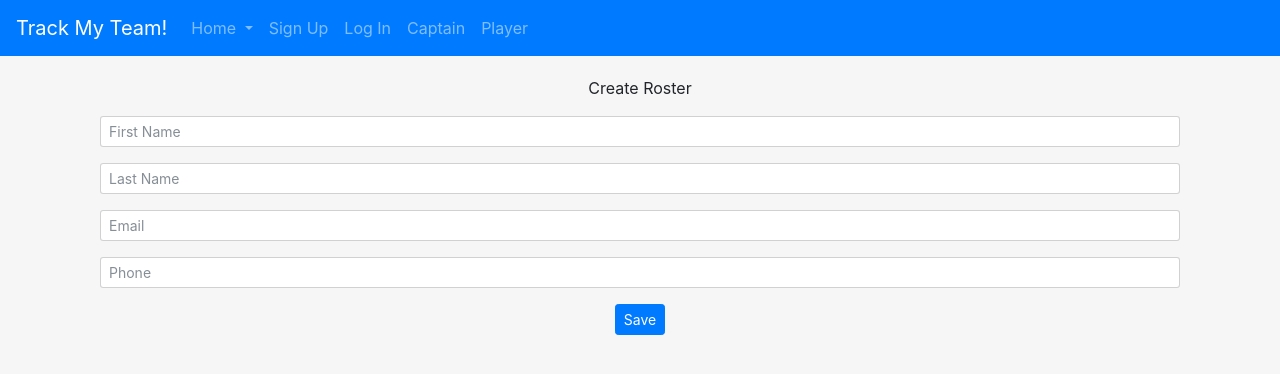
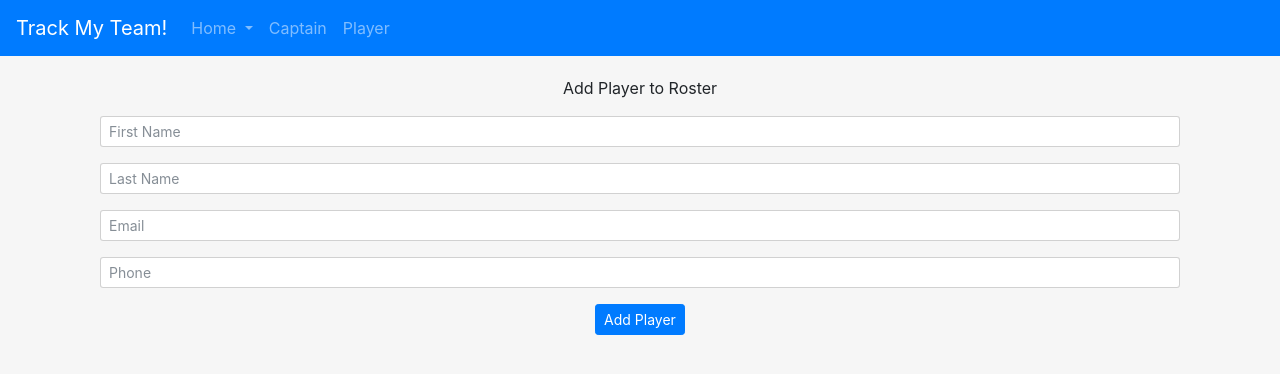
Before and after one commit to saundesh/track-my-team, a Django app: page /captain/create-roster/ in a window 1280 px wide. Shown: the top 374 px of the page. Run offline with Django 3.2, Linux system fonts and the light colour scheme; some libraries are stand-ins or nearby versions.

Commit message:
fixed navbar dropdown menu

```diff
--- a/track_my_team/website/templates/website/create-roster.html
+++ b/track_my_team/website/templates/website/create-roster.html
@@ -4,7 +4,7 @@
 
 {% block body %}
 <div class="container text-center" style="padding-top: 20px">
-    <p>Create Roster</p>
+    <p>Add Player to Roster</p>
     <form class="create-roster-form">
         <div class="form-group">
             <div class="col-sm">
@@ -26,7 +26,7 @@
                 <input type="tel" class="form-control form-control-sm" placeholder="Phone">
             </div>
         </div>
-        <button type="submit" class="btn btn-primary btn-sm">Save</button>
+        <button type="submit" class="btn btn-primary btn-sm">Add Player</button>
     </form>
 </div>
 {% endblock %}
--- a/track_my_team/website/templates/website/create-team.html
+++ b/track_my_team/website/templates/website/create-team.html
@@ -26,7 +26,7 @@
                 <input type="number" class="form-control form-control-sm" placeholder="Zip Code" required>
             </div>
         </div>
-        <button type="submit" class="btn btn-primary btn-sm">Save</button>
+        <button type="submit" class="btn btn-primary btn-sm">Create Team</button>
     </form>
 </div>
 {% endblock %}
--- a/track_my_team/website/templates/website/header.html
+++ b/track_my_team/website/templates/website/header.html
@@ -6,9 +6,6 @@
 	{% load staticfiles %}
     <link rel="stylesheet" href="https://maxcdn.bootstrapcdn.com/bootstrap/4.0.0-beta/css/bootstrap.min.css">
     <!-- <link rel="stylesheet" type="text/css" href="{% static 'website/style.css' %}"/> -->
-    <script src="https://code.jquery.com/jquery-3.2.1.slim.min.js"></script>
-    <script src="https://maxcdn.bootstrapcdn.com/bootstrap/4.0.0-beta/js/bootstrap.min.js"></script>
-    <script src="https://cdnjs.cloudflare.com/ajax/libs/popper.js/1.11.0/umd/popper.min.js"></script>
 </head>
 <body class="body" style="background-color:#f6f6f6">
 <nav class="navbar navbar-expand-md navbar-dark bg-primary">
@@ -19,7 +16,7 @@
     <div class="collapse navbar-collapse" id="nav-content">
         <ul class="navbar-nav">
             <li class="nav-item dropdown">
-                <a class="nav-link dropdown-toggle" href="http://example.com" id="dropdown-button" data-toggle="dropdown" aria-haspopup="true" aria-expanded="false">
+                <a class="nav-link dropdown-toggle" href="#" role="button" id="dropdown-button" data-toggle="dropdown" aria-haspopup="true" aria-expanded="false">
                     Home
                 </a>
                 <div class="dropdown-menu" aria-labelledby="dropdown-button">
@@ -27,12 +24,12 @@
                     <a class="dropdown-item" href="{% url 'website:login' %}">Log In</a>
                 </div>
             </li>
-            <li class="nav-item">
+            <!-- <li class="nav-item">
                 <a class="nav-link" href="{% url 'website:signup' %}">Sign Up</a>
             </li>
             <li class="nav-item">
                 <a class="nav-link" href="{% url 'website:login' %}">Log In</a>
-            </li>
+            </li> -->
             <li class="nav-item">
                 <a class="nav-link" href="{% url 'website:captain' %}">Captain</a>
             </li>
@@ -44,5 +41,8 @@
 </nav>
 {% block body %}
 {% endblock %}
+    <script src="https://code.jquery.com/jquery-3.2.1.slim.min.js"></script>
+    <script src="https://cdnjs.cloudflare.com/ajax/libs/popper.js/1.11.0/umd/popper.min.js"></script>
+    <script src="https://maxcdn.bootstrapcdn.com/bootstrap/4.0.0-beta/js/bootstrap.min.js"></script>
 </body>
 </html>
--- a/track_my_team/website/templates/website/team-roster.html
+++ b/track_my_team/website/templates/website/team-roster.html
@@ -4,6 +4,7 @@
 
 {% block body %}
 <div class="container text-center" style="padding-top: 20px">
-    <p>Roster</p>
+    <p>Team Roster</p>
+    <a class="btn btn-primary btn-sm" href="{% url 'website:create-roster' %}">Add Player</a>
 </div>
 {% endblock %}
```
